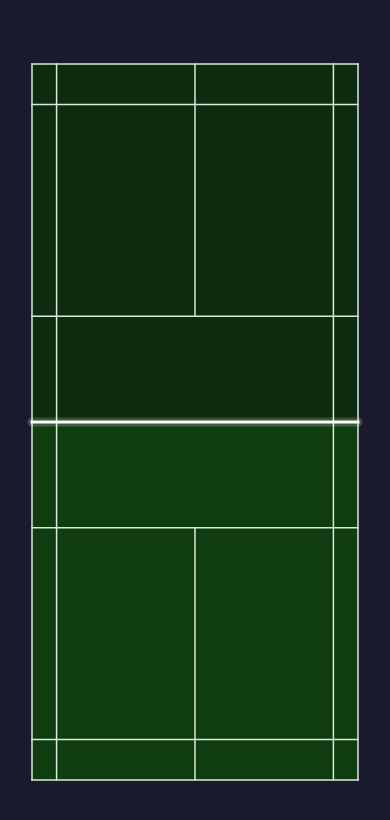
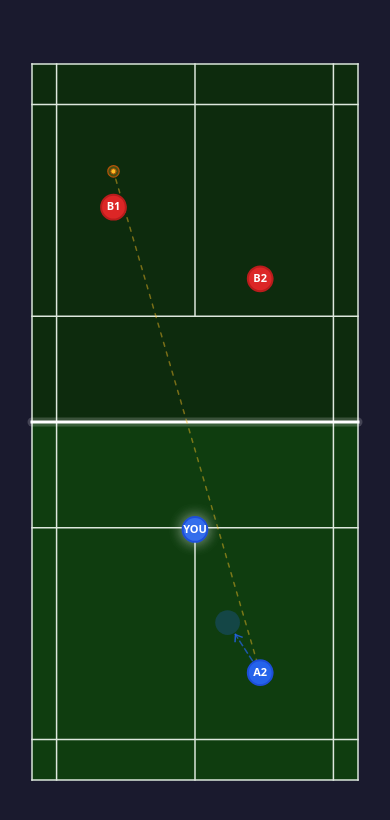
Before and after one commit to Nathxxxn/badminton-strategy-game, a plain HTML site: page index.html in a window 390 px wide. Drawn offline with Linux system fonts and the light colour scheme.

Commit message:
feat(renderer): add player and shuttlecock display
- Renderer class with drawScene(players, shuttlecock, activePlayerId)
- Ally circles (blue) and opponent circles (red) with white labels
- Ghost circle + dashed arrow for players with movingTo transition
- Active player glow ring highlight
- Shuttlecock: feather skirt + cork, radius scales with height field
- Trajectory dotted arc, trail length driven by speed (slow/medium/fast)
- All radii proportional to court width for responsive scaling
- index.html updated with POS_ATK_001 sample scene for live testing

Co-Authored-By: Claude Sonnet 4.6 <noreply@anthropic.com>

```diff
--- a/index.html
+++ b/index.html
@@ -13,15 +13,42 @@
   </div>
 
   <!--
-    Temporary boot script for feature/court-rendering.
+    Temporary boot script for feature/player-renderer.
     Will be replaced by src/js/main.js once the full app is wired up.
   -->
   <script type="module">
-    import { Court } from './src/js/court.js';
+    import { Court }    from './src/js/court.js';
+    import { Renderer } from './src/js/renderer.js';
 
-    const canvas = document.getElementById('game-canvas');
-    const court  = new Court(canvas);
-    court.draw();
+    const canvas   = document.getElementById('game-canvas');
+    const court    = new Court(canvas);
+    const renderer = new Renderer(canvas, court);
+
+    // Sample scene — mirrors the POS_ATK_001 exercise format from CLAUDE.md
+    const players = {
+      ally1:     { x: 0.5,  y: 0.65, label: 'YOU' },
+      ally2:     { x: 0.7,  y: 0.85, movingTo: { x: 0.6, y: 0.78 } },
+      opponent1: { x: 0.25, y: 0.2  },
+      opponent2: { x: 0.7,  y: 0.3  },
+    };
+
+    const shuttlecock = {
+      position:   { x: 0.25, y: 0.15 },
+      trajectory: [
+        { x: 0.7,  y: 0.85 },
+        { x: 0.25, y: 0.15 },
+      ],
+      speed:  'fast',
+      height: 'low',
+    };
+
+    function render() {
+      court.draw();
+      renderer.drawScene(players, shuttlecock, 'ally1');
+    }
+
+    render();
+    window.addEventListener('resize', render);
   </script>
 </body>
 </html>
--- /dev/null
+++ b/src/js/renderer.js
@@ -0,0 +1,277 @@
+/**
+ * renderer.js — Player and shuttlecock rendering
+ * Developer A · Rendering & UI
+ *
+ * Responsibilities:
+ *  - Draw ally/opponent player circles with labels
+ *  - Draw "movingTo" ghost circle + dashed arrow for players in transition
+ *  - Highlight the active player with a glow ring
+ *  - Draw the shuttlecock (yellow circle + feather cork)
+ *  - Draw the trajectory arc as a dotted path
+ *
+ * All positions are normalized (0–1) and converted via court.toCanvas().
+ * This module is purely visual — it does not own game state.
+ */
+
+// ─── Visual constants ──────────────────────────────────────────────────────────
+
+// Player radius as a fraction of the court width
+const PLAYER_RADIUS_RATIO = 0.038;   // ~3.8 % of court width
+
+// Player colours
+const ALLY_FILL     = '#2563eb';    // blue-600
+const ALLY_STROKE   = '#1d4ed8';    // blue-700
+const OPP_FILL      = '#dc2626';    // red-600
+const OPP_STROKE    = '#b91c1c';    // red-700
+const GHOST_ALPHA   = 0.25;
+
+// Glow (active player)
+const GLOW_COLOUR   = 'rgba(255, 255, 255, 0.55)';
+const GLOW_BLUR     = 14;           // shadow blur in CSS px
+
+// Label
+const LABEL_FONT_RATIO = 0.45;      // font-size relative to player radius
+const LABEL_COLOUR  = '#ffffff';
+
+// Shuttlecock
+const SHUTTLE_RADIUS_RATIO = 0.022; // fraction of court width
+const SHUTTLE_FILL   = '#fbbf24';   // amber-400
+const SHUTTLE_STROKE = '#b45309';   // amber-700
+const CORK_RADIUS_RATIO = 0.008;
+
+// Trajectory
+const TRAJ_COLOUR   = 'rgba(251, 191, 36, 0.45)';
+const TRAJ_DASH     = [4, 6];       // [dash, gap] in CSS px
+const TRAJ_WIDTH    = 1.5;
+
+// Speed → trail segment count mapping
+const TRAIL_SEGMENTS = { slow: 3, medium: 6, fast: 10 };
+
+// ─── Renderer class ───────────────────────────────────────────────────────────
+
+export class Renderer {
+  /**
+   * @param {HTMLCanvasElement} canvas
+   * @param {import('./court.js').Court} court  — used for coordinate conversion
+   */
+  constructor(canvas, court) {
+    this.canvas = canvas;
+    this.ctx    = canvas.getContext('2d');
+    this.court  = court;
+  }
+
+  // ─── Public API ────────────────────────────────────────────────────────────
+
+  /**
+   * Draw all players and the shuttlecock for a given exercise state.
+   *
+   * @param {Object} players       — keyed by role id (ally1, ally2, opponent1, opponent2)
+   *                                 Each entry: { x, y, label?, movingTo? }
+   * @param {Object|null} shuttlecock — { position, trajectory, speed?, height? }
+   * @param {string|null} activePlayerId — role id of the player whose turn it is
+   */
+  drawScene(players, shuttlecock, activePlayerId = null) {
+    if (shuttlecock) this._drawTrajectory(shuttlecock);
+    this._drawPlayers(players, activePlayerId);
+    if (shuttlecock) this._drawShuttlecock(shuttlecock);
+  }
+
+  // ─── Players ───────────────────────────────────────────────────────────────
+
+  _drawPlayers(players, activePlayerId) {
+    for (const [id, data] of Object.entries(players)) {
+      const isAlly   = id.startsWith('ally');
+      const isActive = id === activePlayerId;
+      const label    = data.label ?? this._defaultLabel(id);
+
+      // Ghost + arrow for players currently transitioning
+      if (data.movingTo) {
+        this._drawMovementArrow(data, data.movingTo, isAlly);
+        this._drawGhostPlayer(data.movingTo, isAlly);
+      }
+
+      this._drawPlayer(data, isAlly, label, isActive);
+    }
+  }
+
+  _drawPlayer(pos, isAlly, label, isActive) {
+    const { ctx, court } = this;
+    const { x, y }  = court.toCanvas(pos.x, pos.y);
+    const r         = court.courtW * PLAYER_RADIUS_RATIO;
+    const fill      = isAlly ? ALLY_FILL   : OPP_FILL;
+    const stroke    = isAlly ? ALLY_STROKE : OPP_STROKE;
+
+    ctx.save();
+
+    // Active player glow
+    if (isActive) {
+      ctx.shadowColor = GLOW_COLOUR;
+      ctx.shadowBlur  = GLOW_BLUR;
+    }
+
+    // Circle
+    ctx.beginPath();
+    ctx.arc(x, y, r, 0, Math.PI * 2);
+    ctx.fillStyle   = fill;
+    ctx.fill();
+    ctx.strokeStyle = stroke;
+    ctx.lineWidth   = 2;
+    ctx.stroke();
+
+    ctx.shadowBlur  = 0;
+
+    // Label
+    const fontSize = Math.round(r * LABEL_FONT_RATIO * 2);
+    ctx.font        = `bold ${fontSize}px system-ui, sans-serif`;
+    ctx.fillStyle   = LABEL_COLOUR;
+    ctx.textAlign   = 'center';
+    ctx.textBaseline = 'middle';
+    ctx.fillText(label, x, y);
+
+    ctx.restore();
+  }
+
+  _drawGhostPlayer(pos, isAlly) {
+    const { ctx, court } = this;
+    const { x, y } = court.toCanvas(pos.x, pos.y);
+    const r        = court.courtW * PLAYER_RADIUS_RATIO;
+    const fill     = isAlly ? ALLY_FILL : OPP_FILL;
+
+    ctx.save();
+    ctx.globalAlpha = GHOST_ALPHA;
+    ctx.beginPath();
+    ctx.arc(x, y, r, 0, Math.PI * 2);
+    ctx.fillStyle   = fill;
+    ctx.fill();
+    ctx.restore();
+  }
+
+  _drawMovementArrow(from, to, isAlly) {
+    const { ctx, court } = this;
+    const a = court.toCanvas(from.x, from.y);
+    const b = court.toCanvas(to.x,   to.y);
+    const r = court.courtW * PLAYER_RADIUS_RATIO;
+
+    // Direction unit vector
+    const dx  = b.x - a.x;
+    const dy  = b.y - a.y;
+    const len = Math.hypot(dx, dy);
+    if (len < 1) return;
+    const ux = dx / len;
+    const uy = dy / len;
+
+    // Start just outside player circle edge, end just outside ghost edge
+    const sx = a.x + ux * (r + 2);
+    const sy = a.y + uy * (r + 2);
+    const ex = b.x - ux * (r + 2);
+    const ey = b.y - uy * (r + 2);
+
+    const colour = isAlly ? ALLY_FILL : OPP_FILL;
+
+    ctx.save();
+    ctx.strokeStyle = colour;
+    ctx.lineWidth   = 1.5;
+    ctx.setLineDash([5, 4]);
+    ctx.globalAlpha = 0.7;
+
+    ctx.beginPath();
+    ctx.moveTo(sx, sy);
+    ctx.lineTo(ex, ey);
+    ctx.stroke();
+
+    // Arrowhead
+    ctx.setLineDash([]);
+    ctx.globalAlpha = 0.85;
+    this._drawArrowHead(ctx, ex, ey, ux, uy, 7);
+
+    ctx.restore();
+  }
+
+  _drawArrowHead(ctx, tx, ty, ux, uy, size) {
+    const angle = Math.atan2(uy, ux);
+    const a1 = angle + Math.PI * 0.8;
+    const a2 = angle - Math.PI * 0.8;
+
+    ctx.beginPath();
+    ctx.moveTo(tx, ty);
+    ctx.lineTo(tx + Math.cos(a1) * size, ty + Math.sin(a1) * size);
+    ctx.moveTo(tx, ty);
+    ctx.lineTo(tx + Math.cos(a2) * size, ty + Math.sin(a2) * size);
+    ctx.stroke();
+  }
+
+  // ─── Shuttlecock ───────────────────────────────────────────────────────────
+
+  _drawShuttlecock(shuttlecock) {
+    const { ctx, court } = this;
+    const { position, height } = shuttlecock;
+    const { x, y } = court.toCanvas(position.x, position.y);
+
+    // Radius scales with height ('high' = larger)
+    const baseR  = court.courtW * SHUTTLE_RADIUS_RATIO;
+    const r      = height === 'high' ? baseR * 1.4 : height === 'low' ? baseR * 0.8 : baseR;
+    const corkR  = court.courtW * CORK_RADIUS_RATIO;
+
+    ctx.save();
+
+    // Feather skirt (outer circle, slightly transparent)
+    ctx.beginPath();
+    ctx.arc(x, y, r, 0, Math.PI * 2);
+    ctx.fillStyle   = 'rgba(251, 191, 36, 0.25)';
+    ctx.fill();
+    ctx.strokeStyle = SHUTTLE_STROKE;
+    ctx.lineWidth   = 1.2;
+    ctx.stroke();
+
+    // Cork (inner filled circle)
+    ctx.beginPath();
+    ctx.arc(x, y, corkR, 0, Math.PI * 2);
+    ctx.fillStyle   = SHUTTLE_FILL;
+    ctx.fill();
+    ctx.strokeStyle = SHUTTLE_STROKE;
+    ctx.lineWidth   = 1;
+    ctx.stroke();
+
+    ctx.restore();
+  }
+
+  _drawTrajectory(shuttlecock) {
+    const { trajectory, speed } = shuttlecock;
+    if (!trajectory || trajectory.length < 2) return;
+
+    const { ctx, court } = this;
+    const points = trajectory.map(p => court.toCanvas(p.x, p.y));
+
+    // Number of trail dots based on speed
+    const segments = TRAIL_SEGMENTS[speed] ?? TRAIL_SEGMENTS.medium;
+    // Take last N+1 points (or all if fewer)
+    const visible  = points.slice(-Math.min(segments + 1, points.length));
+
+    ctx.save();
+    ctx.strokeStyle = TRAJ_COLOUR;
+    ctx.lineWidth   = TRAJ_WIDTH;
+    ctx.setLineDash(TRAJ_DASH);
+    ctx.lineCap     = 'round';
+
+    ctx.beginPath();
+    ctx.moveTo(visible[0].x, visible[0].y);
+    for (let i = 1; i < visible.length; i++) {
+      ctx.lineTo(visible[i].x, visible[i].y);
+    }
+    ctx.stroke();
+
+    ctx.restore();
+  }
+
+  // ─── Helpers ───────────────────────────────────────────────────────────────
+
+  _defaultLabel(id) {
+    const map = {
+      ally1:     'YOU',
+      ally2:     'A2',
+      opponent1: 'B1',
+      opponent2: 'B2',
+    };
+    return map[id] ?? id.toUpperCase();
+  }
+}
```
